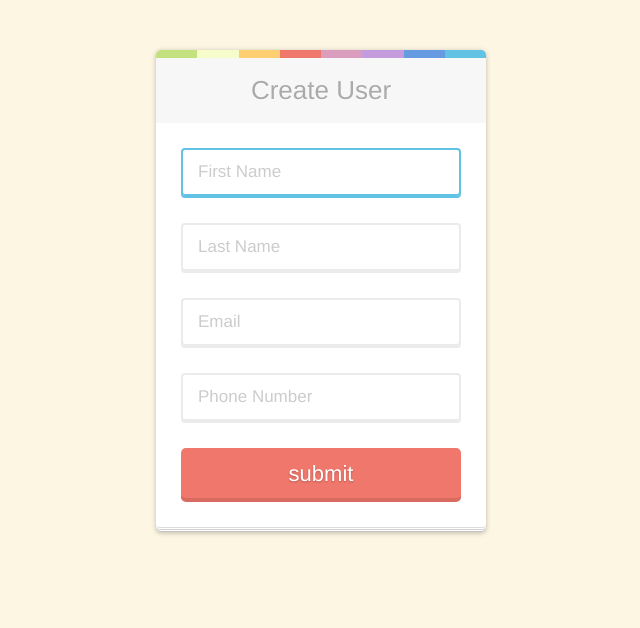
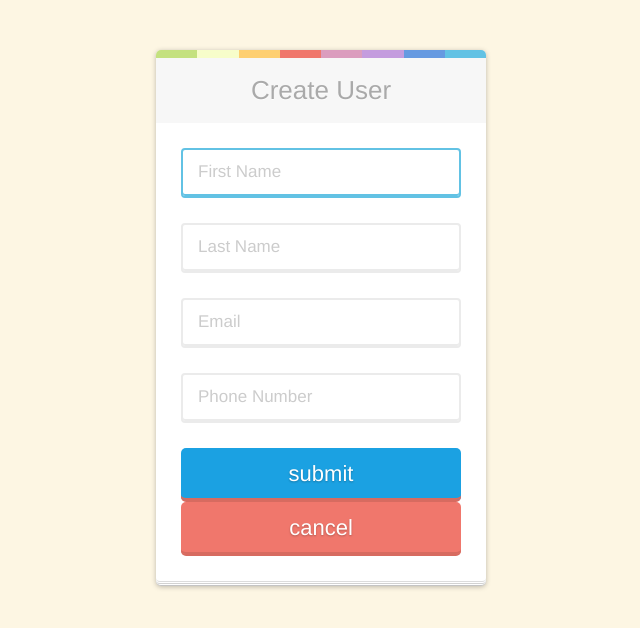
Before and after one commit to colemaad/Abe-Coleman-ux-iop, a website: page newForm.html in a window 1280 px wide. Shown: the whole page, without its empty margins (319-959 px from the left). Drawn offline with Linux system fonts and the light colour scheme.

Commit message:
Added form elements

```diff
--- a/new.css
+++ b/new.css
@@ -212,6 +212,24 @@ input {
   -webkit-box-shadow: inset 0 -2px #d76b60;
   box-shadow: inset 0 -2px #d76b60;
 }
+.sign-up-button2 {
+  position: relative;
+  vertical-align: top;
+  width: 100%;
+  height: 54px;
+  padding: 0;
+  font-size: 22px;
+  color: white;
+  text-align: center;
+  text-shadow: 0 1px 2px rgba(0, 0, 0, 0.25);
+  background: #1BA1E2;
+  border: 0;
+  border-bottom: 2px solid #d76b60;
+  border-radius: 5px;
+  cursor: pointer;
+  -webkit-box-shadow: inset 0 -2px #d76b60;
+  box-shadow: inset 0 -2px #d76b60;
+}
 .sign-up-button:active {
   top: 1px;
   outline: none;
--- a/newForm.html
+++ b/newForm.html
@@ -6,5 +6,7 @@
    <input type="text" class="sign-up-input" placeholder="Last Name">
    <input type="email" class="sign-up-input" placeholder="Email">
    <input type ="tel" class ="sign-up-input" placeholder="Phone Number">
-   <input type="submit" value="submit" class="sign-up-button">
+   <input type="submit" value="submit" class="sign-up-button2">
+   <input type="button" value="cancel" onclick="location.href='list.html';" class="sign-up-button">
+
  </form>
```
Also changed, not shown: editForm.html (+2 -1 lines).
